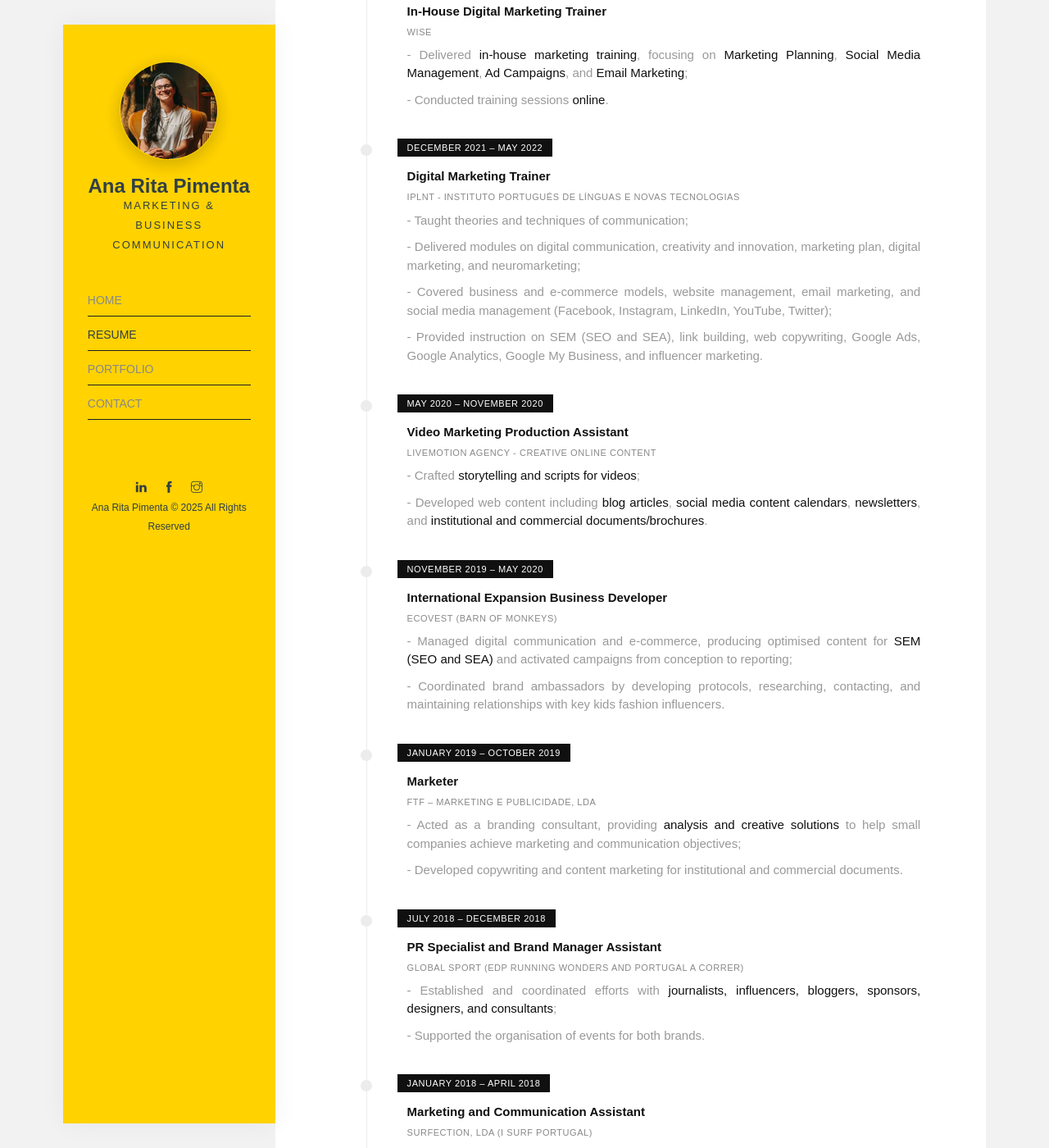
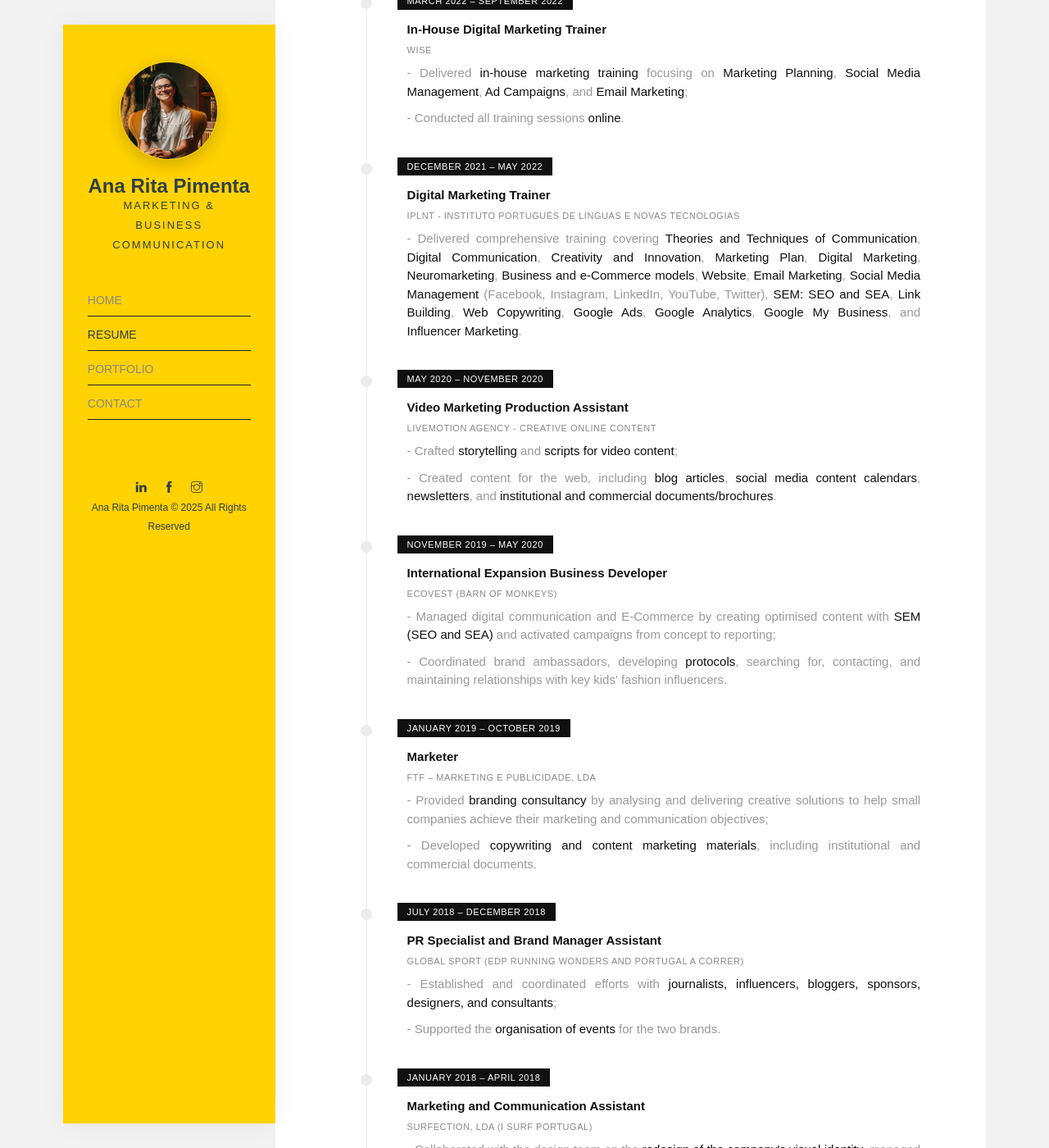
Before and after one commit to anaritapimenta/anaritapimenta.github.io, a Jekyll site: the page built from resume.html, in a window 1280 px wide and 1400 px high, scrolled down 1114 px. Shown: the whole window at 82% size. Built offline with Jekyll 4.4.1, drawn with Linux system fonts in a browser that asks for light colours; some web fonts are replaced; some of the changed text lies outside the part shown.

Commit message:
Update resume.html

```diff
--- a/resume.html
+++ b/resume.html
@@ -4,18 +4,14 @@ description: Marketing and communications expert with a strong background in dig
 layout: default
 ---
 
-<h1 style="position:absolute; left:-9999px; top:auto; width:1px; height:1px; overflow:hidden;">
-Experienced Marketing and Communications Professional
-</h1>
+<h1 style="position:absolute; left:-9999px; top:auto; width:1px; height:1px; overflow:hidden;"> Experienced Marketing and Communications Professional </h1>
 
 <section class="resume" role="region" aria-labelledby="experience-heading">
   <div class="container-fluid">
     <div class="row">
       <div class="col-md-12">
         <span class="heading-meta style-1">Resume</span>
-        <h2 class="heading animate-box" id="experience-heading" data-animate-effect="fadeInLeft">
-          Experience
-        </h2>
+        <h2 class="heading animate-box" id="experience-heading" data-animate-effect="fadeInLeft"> Experience </h2>
       </div>
     </div>
     <div class="row">
@@ -26,119 +22,107 @@ Experienced Marketing and Communications Professional
               <span class="timeline-date">January 2023 – Present</span>
               <h4>Marketing Officer</h4>
               <h5>FinTrU</h5>
-              <p>- Liaising with global teams (Events, Design, Marketing, and Communications) to ensure the company’s strategy is effectively adapted to the <strong>Portuguese culture and market</strong>;</p>
+              <p>- Liaison with global teams (Events, Design, Marketing, and Communications) to ensure the company’s strategy is effectively adapted to the <strong>Portuguese culture and market</strong>;</p>
               <p>- Actively identifying <strong>link-building opportunities</strong>, optimising content for <strong>strategic keywords</strong>, and developing content aligned with <strong>relevant search trends, user intent, and business product goals</strong>;</p>
               <p>- Planning and delivering <strong>internal events and well-being initiatives</strong> at the Porto office to foster a <strong>positive, motivating, and happiness-driven work environment</strong>;</p>
-              <p>- Developing <strong>external newsletters</strong> and contributing to ongoing updates of the company’s <strong>internal and external websites and social media platforms</strong>;</p>
+              <p>- Developing <strong>external newsletters</strong> and contributing to ongoing updates of the company’s <strong>internal and external websites and internal and external social media platforms</strong>;</p>
               <p>- Selecting and coordinating <strong>promotional merchandise</strong>, ensuring alignment with the company’s <strong>brand identity</strong>;</p>
               <p>- Supporting the HR team during <strong>university career fairs</strong> to promote the <strong>employer brand</strong> and advertise <strong>job opportunities</strong>.</p>
             </article>
           </li>
-
           <li>
             <article class="timeline-content" role="listitem">
               <span class="timeline-date">March 2021 – December 2022</span>
               <h4>Digital Marketing Specialist</h4>
               <h5>Torel Boutiques</h5>
               <p>- Planned, implemented and reported on <strong>day-to-day social media digital content and campaigns</strong>, managing ads across seven accounts;</p>
-              <p>- Executed <strong>email marketing campaigns</strong>, including management of six databases;</p>
-              <p>- Assisted in the <strong>optimisation of eight websites</strong>, particularly focusing on <strong>SEO</strong>;</p>
-              <p>- Supported the <strong>planning and implementation of photo and video shoots</strong> and selected photo material for various outlets;</p>
+              <p>- Planned, implemented and reported on <strong>email marketing campaigns</strong>, including management of six databases;</p>
+              <p>- Assisted in the <strong>optimisation of eight websites</strong>, with a focus on <strong>SEO</strong>;</p>
+              <p>- Supported the <strong>planning and execution of photo and video shoots</strong>, and selected photo material for various outlets;</p>
               <p>- Managed <strong>influencer partnerships</strong>;</p>
-              <p>- Brainstormed and presented <strong>new ideas on digital marketing initiatives</strong>.</p>
+              <p>- Brainstormed and presented <strong>new ideas on digital marketing strategies</strong>.</p>
             </article>
           </li>
-
           <li>
             <article class="timeline-content" role="listitem">
               <span class="timeline-date">March 2022 – September 2022</span>
               <h4>In-House Digital Marketing Trainer</h4>
               <h5>Wise</h5>
-              <p>- Delivered <strong>in-house marketing training</strong>, focusing on <strong>Marketing Planning</strong>, <strong>Social Media Management</strong>, <strong>Ad Campaigns</strong>, and <strong>Email Marketing</strong>;</p>
-              <p>- Conducted training sessions <strong>online</strong>.</p>
+              <p>- Delivered <strong>in-house marketing training</strong> focusing on <strong>Marketing Planning</strong>, <strong>Social Media Management</strong>, <strong>Ad Campaigns</strong>, and <strong>Email Marketing</strong>;</p>
+              <p>- Conducted all training sessions <strong>online</strong>.</p>
             </article>
           </li>
-
           <li>
             <article class="timeline-content" role="listitem">
               <span class="timeline-date">December 2021 – May 2022</span>
               <h4>Digital Marketing Trainer</h4>
               <h5>IPLNT - Instituto Português de Línguas e Novas Tecnologias</h5>
-              <p>- Taught theories and techniques of communication;</p>
-              <p>- Delivered modules on digital communication, creativity and innovation, marketing plan, digital marketing, and neuromarketing;</p>
-              <p>- Covered business and e-commerce models, website management, email marketing, and social media management (Facebook, Instagram, LinkedIn, YouTube, Twitter);</p>
-              <p>- Provided instruction on SEM (SEO and SEA), link building, web copywriting, Google Ads, Google Analytics, Google My Business, and influencer marketing.</p>
+              <p>- Delivered comprehensive training covering <strong>Theories and Techniques of Communication</strong>, <strong>Digital Communication</strong>, <strong>Creativity and Innovation</strong>, <strong>Marketing Plan</strong>, <strong>Digital Marketing</strong>, <strong>Neuromarketing</strong>, <strong>Business and e-Commerce models</strong>, <strong>Website</strong>, <strong>Email Marketing</strong>, <strong>Social Media Management</strong> (Facebook, Instagram, LinkedIn, YouTube, Twitter), <strong>SEM: SEO and SEA</strong>, <strong>Link Building</strong>, <strong>Web Copywriting</strong>, <strong>Google Ads</strong>, <strong>Google Analytics</strong>, <strong>Google My Business</strong>, and <strong>Influencer Marketing</strong>.</p>
             </article>
           </li>
-
           <li>
             <article class="timeline-content" role="listitem">
               <span class="timeline-date">May 2020 – November 2020</span>
               <h4>Video Marketing Production Assistant</h4>
               <h5>Livemotion Agency - Creative Online Content</h5>
-              <p>- Crafted <strong>storytelling and scripts for videos</strong>;</p>
-              <p>- Developed web content including <strong>blog articles</strong>, <strong>social media content calendars</strong>, <strong>newsletters</strong>, and <strong>institutional and commercial documents/brochures</strong>.</p>
+              <p>- Crafted <strong>storytelling</strong> and <strong>scripts for video content</strong>;</p>
+              <p>- Created content for the web, including <strong>blog articles</strong>, <strong>social media content calendars</strong>, <strong>newsletters</strong>, and <strong>institutional and commercial documents/brochures</strong>.</p>
             </article>
           </li>
-
           <li>
             <article class="timeline-content" role="listitem">
               <span class="timeline-date">November 2019 – May 2020</span>
               <h4>International Expansion Business Developer</h4>
               <h5>Ecovest (Barn Of Monkeys)</h5>
-              <p>- Managed digital communication and e-commerce, producing optimised content for <strong>SEM (SEO and SEA)</strong> and activated campaigns from conception to reporting;</p>
-              <p>- Coordinated brand ambassadors by developing protocols, researching, contacting, and maintaining relationships with key kids fashion influencers.</p>
+              <p>- Managed digital communication and E-Commerce by creating optimised content with <strong>SEM (SEO and SEA)</strong> and activated campaigns from concept to reporting;</p>
+              <p>- Coordinated brand ambassadors, developing <strong>protocols</strong>, searching for, contacting, and maintaining relationships with key kids' fashion influencers.</p>
             </article>
           </li>
-
           <li>
             <article class="timeline-content" role="listitem">
               <span class="timeline-date">January 2019 – October 2019</span>
               <h4>Marketer</h4>
               <h5>FTF – Marketing e Publicidade, Lda</h5>
-              <p>- Acted as a branding consultant, providing <strong>analysis and creative solutions</strong> to help small companies achieve marketing and communication objectives;</p>
-              <p>- Developed copywriting and content marketing for institutional and commercial documents.</p>
+              <p>- Provided <strong>branding consultancy</strong> by analysing and delivering creative solutions to help small companies achieve their marketing and communication objectives;</p>
+              <p>- Developed <strong>copywriting and content marketing materials</strong>, including institutional and commercial documents.</p>
             </article>
           </li>
-
           <li>
             <article class="timeline-content" role="listitem">
               <span class="timeline-date">July 2018 – December 2018</span>
               <h4>PR Specialist and Brand Manager Assistant</h4>
               <h5>Global Sport (EDP Running Wonders and Portugal A Correr)</h5>
               <p>- Established and coordinated efforts with <strong>journalists, influencers, bloggers, sponsors, designers, and consultants</strong>;</p>
-              <p>- Supported the organisation of events for both brands.</p>
+              <p>- Supported the <strong>organisation of events</strong> for the two brands.</p>
             </article>
           </li>
-
           <li>
             <article class="timeline-content" role="listitem">
               <span class="timeline-date">January 2018 – April 2018</span>
               <h4>Marketing and Communication Assistant</h4>
               <h5>Surfection, Lda (I surf Portugal)</h5>
-              <p>- Collaborated with the design team on the <strong>redesign of the company’s visual identity</strong>, contributed content, researched new markets, and developed new partnerships;</p>
-              <p>- Organised events, coordinating logistics for various company activities.</p>
+              <p>- Collaborated with the design team on the <strong>redesign of the company's visual identity</strong>, managed content contributions, researched new markets, and created partnerships;</p>
+              <p>- Organised events by coordinating logistics for the company’s various activities.</p>
             </article>
           </li>
-
           <li>
             <article class="timeline-content" role="listitem">
               <span class="timeline-date">October 2016 – December 2017</span>
               <h4>Marketing and Communication Intern and Project Manager</h4>
               <h5>M.A.R. Kayaks, Lda (Nelo)</h5>
-              <p>- Supported <strong>e-commerce operations</strong> by creating product descriptions, translations, and managing <strong>Google Ads</strong> campaigns to boost product visibility;</p>
-              <p>- Assisted in organising four events, led a social responsibility initiative, and updated the employee onboarding manual.</p>
+              <p>- Facilitated E-Commerce operations including <strong>product descriptions, translations, and Google Ads</strong> to boost product visibility;</p>
+              <p>- Assisted in organising four events, coordinated a <strong>social responsibility initiative</strong>, and updated the <strong>reception manual for new employees</strong>.</p>
             </article>
           </li>
-
           <li>
             <article class="timeline-content" role="listitem">
               <span class="timeline-date">May 2015 – July 2015</span>
               <h4>Corporate Communication Intern</h4>
               <h5>Pista Mágica - Escola de Voluntariado</h5>
-              <p>- Supported communication and promotion for two key projects through newsletters, press releases, and visual presentations;</p>
-              <p>- Managed the database, ensuring accuracy and currency;</p>
-              <p>- Conducted statistical analysis and reported relevant data.</p>
+              <p>- Supported communication and promotion for two key projects;</p>
+              <p>- Developed content including <strong>newsletters</strong>, <strong>press releases</strong>, and <strong>visual presentations</strong>;</p>
+              <p>- Managed the database ensuring accuracy and currency;</p>
+              <p>- Conducted statistical analysis and reporting.</p>
             </article>
           </li>
         </ul>
@@ -154,9 +138,7 @@ Experienced Marketing and Communications Professional
     <div class="row">
       <div class="col-md-12">
         <span class="heading-meta style-1">Resume</span>
-        <h2 class="heading animate-box" id="education-heading" data-animate-effect="fadeInLeft">
-          Education
-        </h2>
+        <h2 class="heading animate-box" id="education-heading" data-animate-effect="fadeInLeft"> Education </h2>
       </div>
     </div>
     <div class="row">
@@ -170,7 +152,6 @@ Experienced Marketing and Communications Professional
               <p><strong>Website</strong> as a marketing tool, <strong>Web Copywriting</strong>, <strong>blogging with WordPress</strong>, <strong>Social Media Marketing</strong>, <strong>Community Management</strong>, <strong>Facebook, LinkedIn, Instagram, and YouTube Marketing</strong>, <strong>Search Engine Marketing</strong> and <strong>Search Engine Optimisation</strong>, <strong>Google AdWords</strong> and <strong>Google Analytics</strong>, <strong>Email Marketing</strong>, <strong>Leads</strong> and <strong>Landing Pages</strong>, <strong>E-Commerce with WordPress</strong>, and <strong>Business Intelligence</strong>.</p>
             </article>
           </li>
-
           <li>
             <article class="timeline-content" role="listitem">
               <span class="timeline-date">October 2015 – December 2017</span>
@@ -179,7 +160,6 @@ Experienced Marketing and Communications Professional
               <p><strong>Strategic planning and management of communication</strong>; <strong>management and communication of brands</strong>; <strong>identity</strong>, <strong>culture and markets</strong>, <strong>marketing research</strong>, <strong>organisational behaviour</strong>, <strong>relations with the media</strong>; <strong>e-marketing</strong>, <strong>marketing communication techniques</strong>, <strong>innovation</strong> and <strong>product development</strong>, and <strong>management of work teams</strong>.</p>
             </article>
           </li>
-
           <li>
             <article class="timeline-content" role="listitem">
               <span class="timeline-date">September 2012 – July 2015</span>
@@ -188,7 +168,6 @@ Experienced Marketing and Communications Professional
               <p><strong>English</strong>, <strong>Spanish</strong> and (basic) <strong>German</strong>; theoretical/practical knowledge related to business: <strong>management</strong>, <strong>corporate communication</strong>, <strong>information</strong> and <strong>communication technologies</strong>, <strong>commercial law</strong> and many others.</p>
             </article>
           </li>
-
           <li>
             <article class="timeline-content" role="listitem">
               <span class="timeline-date">September 2012 – July 2015</span>
```
